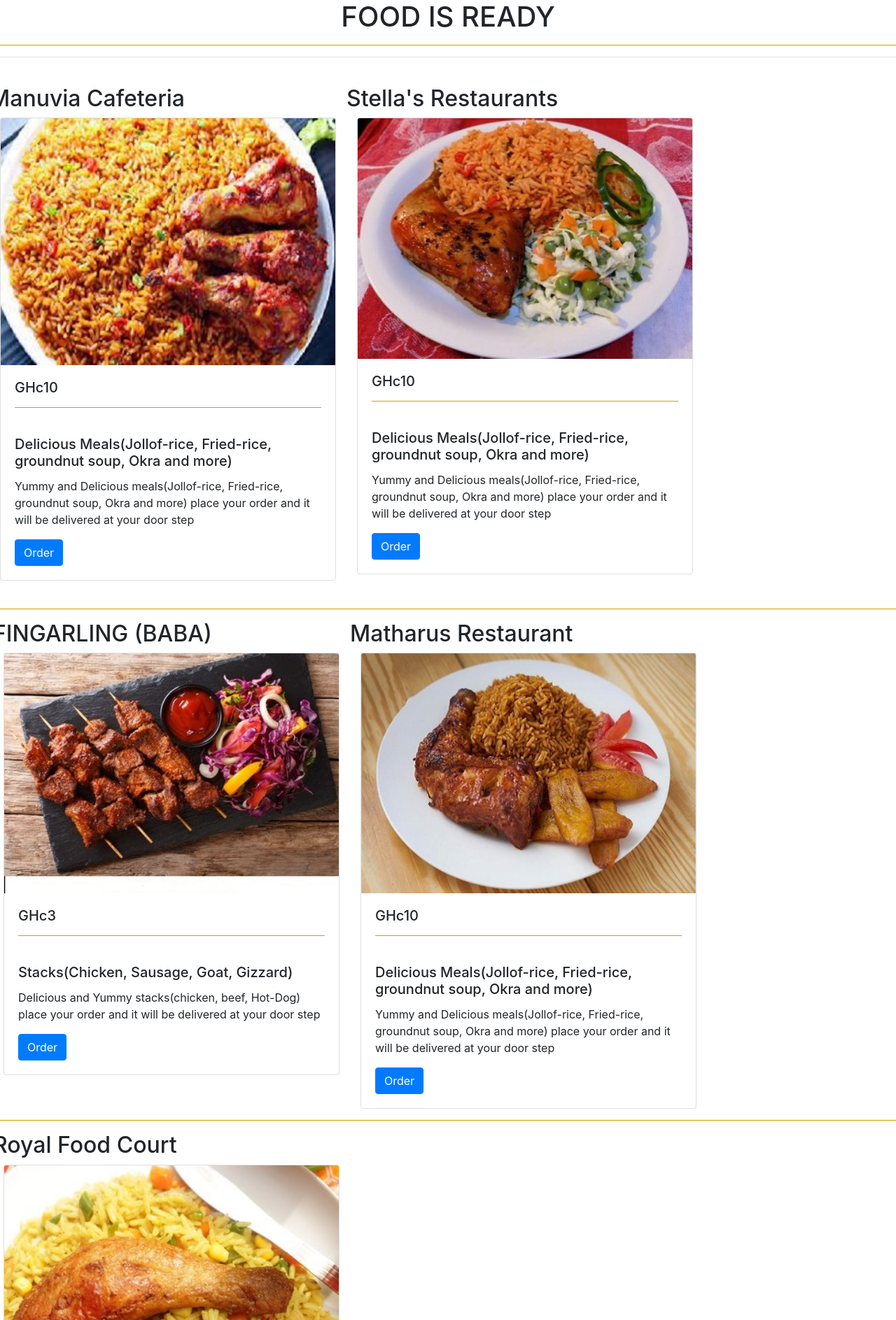
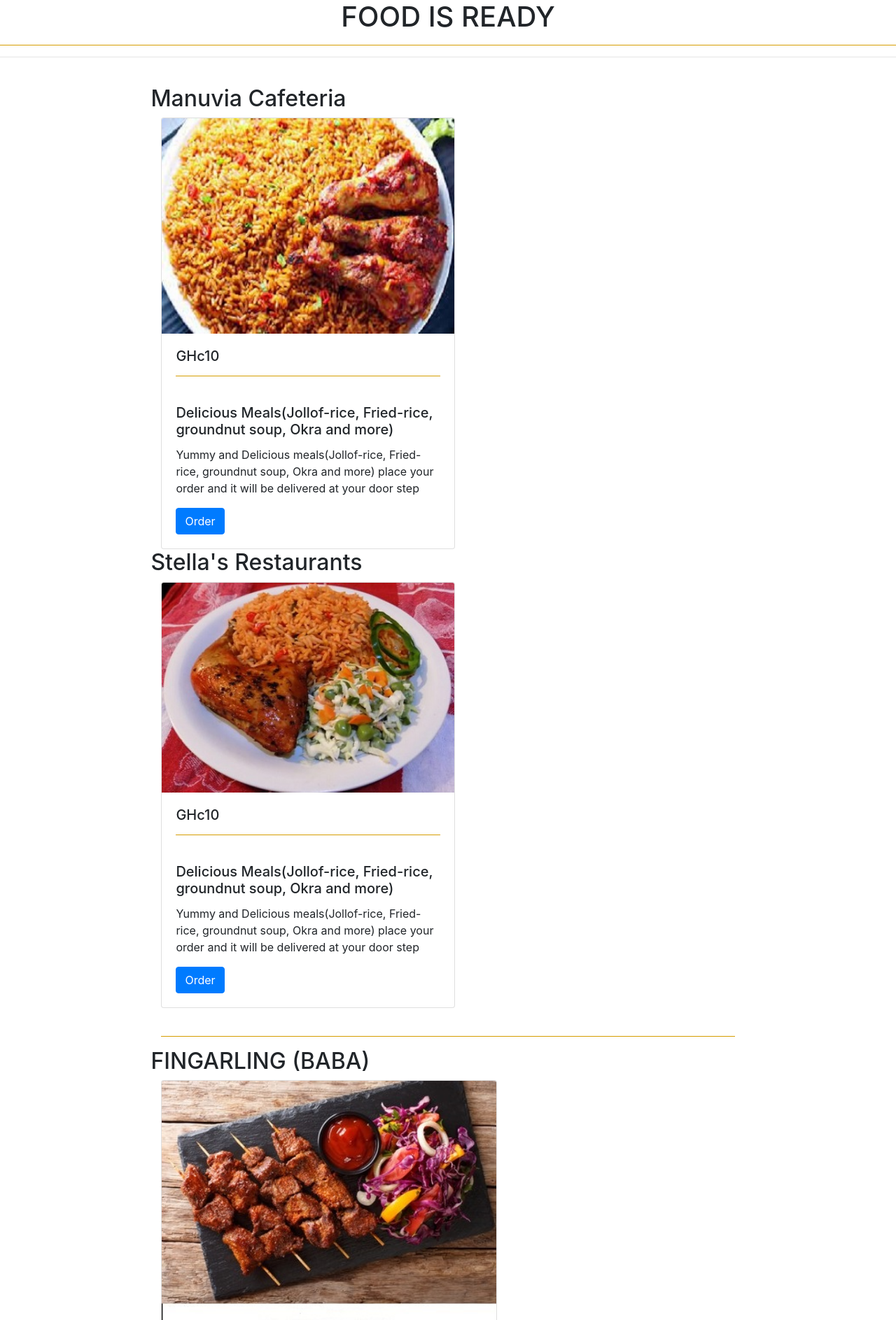
Before and after one commit to Alex1-ai/mucg-canteen, a Flask app: page /menu in a window 1280 px wide. Shown: the part 76-1963 px from the top of the page at 70% size. Run offline with Flask 2, Linux system fonts and the light colour scheme; some libraries are stand-ins or nearby versions.

Commit message:
changes5

```diff
--- a/app.py
+++ b/app.py
@@ -113,15 +113,15 @@ def deliveryForRoyalForm():
             # to add the data
             db.session.add(data)
             db.session.commit()
-            print("succssful")
+            databaseMessage="succssful"
         except:
-            flash(f"please something went wrong try again!! (Hint: Check Your Internet Connection)", category="danger")
-            return redirect(url_for('deliveryForRoyal'))
+            databaseMessage ="failed"
+
 
         print(name, food, location, hostelorOffice, pack,phonenumber,email)
 
         admin = "alexanderemmanuel1719@gmail.com"
-        customerMessage = f"My name : {name} \n my phone number: {phonenumber} \nmy email: {email} \n location: {location} \n hostel/Office: {hostelorOffice} \nhostel/Office NUm: {pack} \n Food: {food} \n Restaurant: {restaurant}"
+        customerMessage = f"My name : {name} \n my phone number: {phonenumber} \nmy email: {email} \n location: {location} \n hostel/Office: {hostelorOffice} \nhostel/Office NUm: {pack} \n Food: {food} \n Restaurant: {restaurant}\n database: {databaseMessage}"
 
         try:
 
@@ -200,17 +200,16 @@ def deliveryForKiberbForm():
             # to add the data
             db.session.add(data)
             db.session.commit()
-            print("successful")
+            databaseMessage="succssful"
         except:
-            flash(f"please something went wrong try again!! (Hint: Check Your Internet Connection)", category="danger")
-            return redirect(url_for('deliveryForKiberb'))
+            databaseMessage="failed"
 
 
 
         print(name, food, location, hostelorOffice, pack,phonenumber,email)
 
         admin = "alexanderemmanuel1719@gmail.com"
-        customerMessage = f"My name : {name} \n my phone number: {phonenumber} \nmy email: {email} \n location: {location} \n hostel/Office: {hostelorOffice} \nPack: {pack} \n Food: {food} \nRestaurant: {restaurant}"
+        customerMessage = f"My name : {name} \n my phone number: {phonenumber} \nmy email: {email} \n location: {location} \n hostel/Office: {hostelorOffice} \nPack: {pack} \n Food: {food} \nRestaurant: {restaurant}\n database:{databaseMessage}"
         try:
 
             # initialize the server and the gate wway
@@ -284,15 +283,14 @@ def deliveryForManoviaForm():
             # to add the data
             db.session.add(data)
             db.session.commit()
-            print("Sucessful")
+            databaseMessage="successful"
         except:
-            flash(f"please something went wrong try again!! (Hint: Check Your Internet Connection)", category="danger")
-            return redirect(url_for('deliveryForManovia'))
+            databaseMessage="failed"
 
         print(name, food, location, hostelorOffice, pack,phonenumber,email)
 
         admin = "alexanderemmanuel1719@gmail.com"
-        customerMessage = f"My name : {name} \n my phone number: {phonenumber} \nmy email: {email} \n location: {location} \n hostel/Office: {hostelorOffice} \nPack: {pack} \n Food: {food} \nRestaurant: {restaurant}"
+        customerMessage = f"My name : {name} \n my phone number: {phonenumber} \nmy email: {email} \n location: {location} \n hostel/Office: {hostelorOffice} \nPack: {pack} \n Food: {food} \nRestaurant: {restaurant}\n database: {databaseMessage}"
 
         try:
 
@@ -371,15 +369,15 @@ def deliveryForMartharusForm():
             # to add the data
             db.session.add(data)
             db.session.commit()
-            print("Successful")
+            databaseMessage="Successful"
         except:
-            flash(f"please something went wrong try again!! (Hint: Check Your Internet Connection)", category="danger")
-            return redirect(url_for('deliveryForMartharus'))
+            databaseMessage="Failed"
+
 
         print(name, food, location, hostelorOffice, pack,phonenumber,email)
 
         admin = "alexanderemmanuel1719@gmail.com"
-        customerMessage = f"My name : {name} \n my phone number: {phonenumber} \nmy email: {email} \n location: {location} \n hostel/Office: {hostelorOffice} \nPack: {pack} \n Food: {food} \nRestaurant: {restaurant}"
+        customerMessage = f"My name : {name} \n my phone number: {phonenumber} \nmy email: {email} \n location: {location} \n hostel/Office: {hostelorOffice} \nPack: {pack} \n Food: {food} \nRestaurant: {restaurant}\n database: {databaseMessage}"
 
         try:
 
@@ -459,17 +457,17 @@ def deliveryForStellaForm():
             # to add the data
             db.session.add(data)
             db.session.commit()
-            print("successful")
+            databaseMessage="successful"
         except:
-            flash(f"please something went wrong try again!! (Hint: Check Your Internet Connection)", category="danger")
-            return redirect(url_for('deliveryForStella'))
+            databaseMessage="Failed"
+
 
 
 
         print(name, food, location, hostelorOffice, pack,phonenumber,email)
 
         admin = "alexanderemmanuel1719@gmail.com"
-        customerMessage = f"My name : {name} \n my phone number: {phonenumber} \nmy email: {email} \n location: {location}\nhostel/Office: {hostelorOffice}\nPack: {pack}\nFood:{food} \nRestaurant:{restaurant}"
+        customerMessage = f"My name : {name} \n my phone number: {phonenumber} \nmy email: {email} \n location: {location}\nhostel/Office: {hostelorOffice}\nPack: {pack}\nFood:{food} \nRestaurant:{restaurant}\n database: {databaseMessage}"
 
         try:
 
--- a/templates/background.html
+++ b/templates/background.html
@@ -135,7 +135,7 @@
                 <div class="col-lg-12">
                     <p class="company-name">All Rights Reserved. &copy; 2021 <a href="#">Methodist Canteen</a>
                         Programmed By :
-                        <a href="https://html.design/">Alex Onedibe</a></p>
+                        <a href="#">Alex Onedibe</a></p>
                 </div>
             </div>
         </div>
--- a/templates/home.html
+++ b/templates/home.html
@@ -7,7 +7,7 @@ Mucg-Canteen
 
 {% block content %}
 <div id="image-head" class="image-head">
-    <h1>Welcome to Methodist University Canteen</h1>
+    <h3>Welcome to Methodist University Canteen</h3>
     <div class="position-relative overflow-hidden p-3 p-md-5 m-md-3 text-center bg-" style="color:#6088FF">
         <div class="col-md-4 p-lg-4 mx-auto my-4">
             <h2 class="display-4 font-weight-normal">Delicious Meal</h2>
--- a/templates/menu2.html
+++ b/templates/menu2.html
@@ -13,12 +13,13 @@ Mucg-Menu
      <hr color="#EDFAFF;">
       <hr>
 <br>
-<div class="containner" >
+  <div class="bmi">
+ <div class="containner" >
 	<div class="card-deck">
      <div class="row" >
-		 <div class="col">
+		 <div class="col" style="width: 30rem;">
 			 <h2> Manuvia Cafeteria</h2>
-			 <div class="card" style="width: 30rem;">
+			 <div class="card" >
 				 <img class="card-img-top" src="../static/jollofweb4.jpg" alt="card image cap" >
 				 <div class="card-body">
 					 <h5 class="card-title">GHc10 <hr color="#EDFAFF;"><br>
@@ -34,9 +35,9 @@ Mucg-Menu
 
 
 	    <div class="row">
-		 <div class="col">
+		 <div class="col" style="width: 30rem;">
 			 <h2>  Stella's  Restaurants</h2>
-			 <div class="card" style="width: 30rem;">
+			 <div class="card" >
 				 <img class="card-img-top" src="../static/jollofweb3.jpg" alt="card image cap" >
 				 <div class="card-body">
 					 <h5 class="card-title">GHc10 <hr color="#EDFAFF;"><br>
@@ -52,9 +53,9 @@ Mucg-Menu
 
 		  <br>
 <hr color="#EDFAFF;">
-<div class="card-deck">
-		<div class="row" style="padding-left:5px">
-		 <div class="col">
+    <div class="card-deck">
+		<div class="row" >
+		 <div class="col" style="width:30rem;">
 			 <h2> FINGARLING (BABA)</h2>
 
 			 <div class="card" style="width: 30rem;">
@@ -67,16 +68,13 @@ Mucg-Menu
 				 </div>
 			 </div>
 		 </div>
+		</div>
 
 
-
-
-        </div>
-
 		<div class="row">
-		 <div class="col">
+		 <div class="col"  style="width:30rem;">
 			 <h2> Matharus Restaurant </h2>
-			 <div class="card" style="width: 30rem;">
+			 <div class="card">
 				 <img class="card-img-top" src="../static/jollofOri.jpg" alt="card image cap" >
 				 <div class="card-body">
 					 <h5 class="card-title"> GHc10 <hr color="#EDFAFF;"><br>
@@ -86,15 +84,20 @@ Mucg-Menu
 				 </div>
 			 </div>
 		 </div>
-	</div>
+
+    </div>
 </div>
+
+
+  <br>
 <hr color="#EDFAFF;">
+
 <div class="card-deck">
-		<div class="row" style="padding-left:5px">
-		 <div class="col">
-			 <h2> Royal Food Court</h2>
+		<div class="row" >
+		 <div class="col" style="width:30rem;">
+			<h2> Royal Food </h2>
 
-			 <div class="card" style="width: 30rem;">
+			 <div class="card" >
 				 <img class="card-img-top" src="../static/webFriedRice.jpg" alt="card image cap" >
 				 <div class="card-body">
 					 <h5 class="card-title">GHc10 <hr color="#EDFAFF;"><br>
@@ -113,10 +116,19 @@ Mucg-Menu
 	</div>
 
 </div>
+</div>
+ </div>
+ </div>
 
 <br>
 
 <style>
+	.bmi {         /*my additional class name -for card*/
+    margin-left: 18%;
+    margin-right: 18%;
+    width: auto;
+}
+
 
 </style>
 {% endblock %}
```
